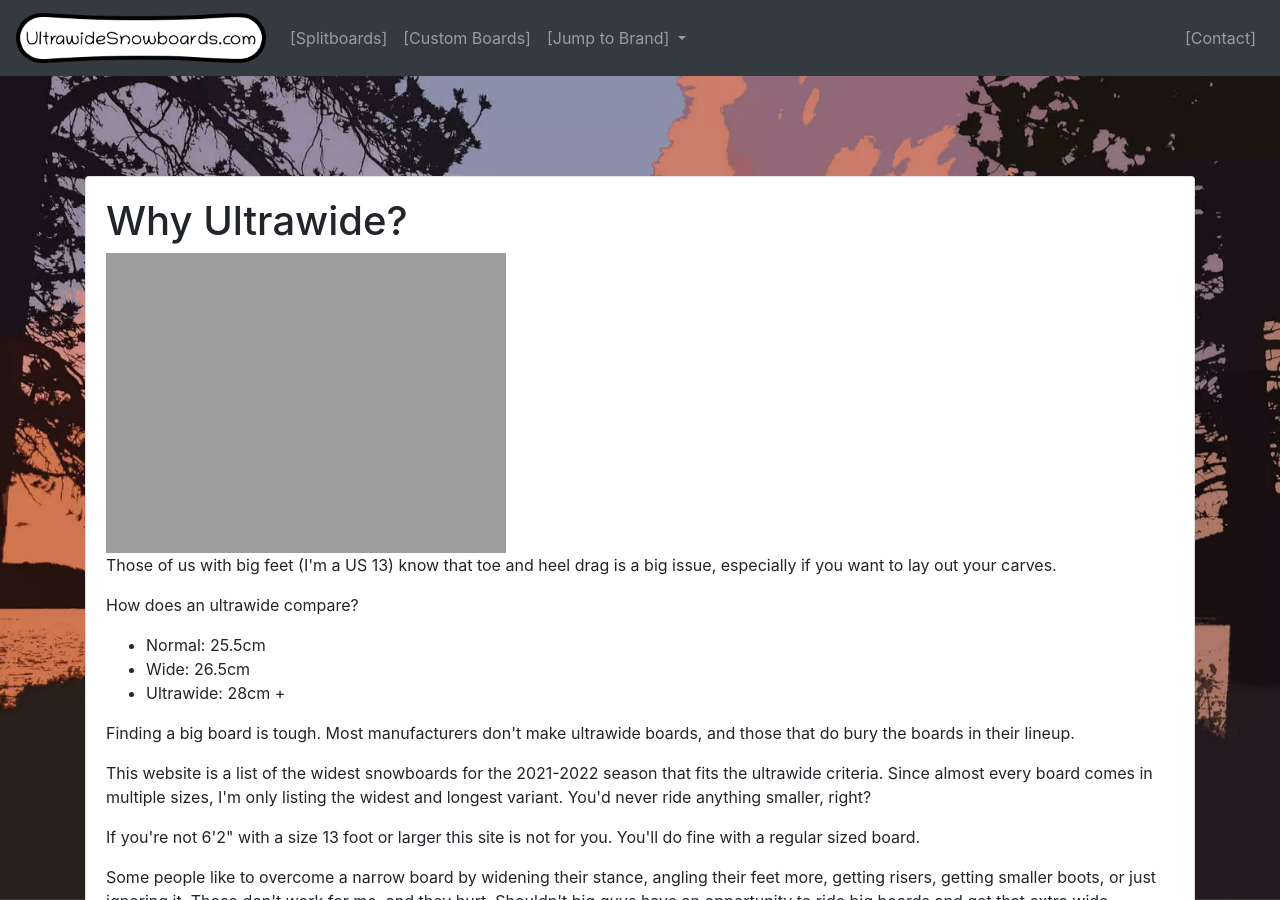
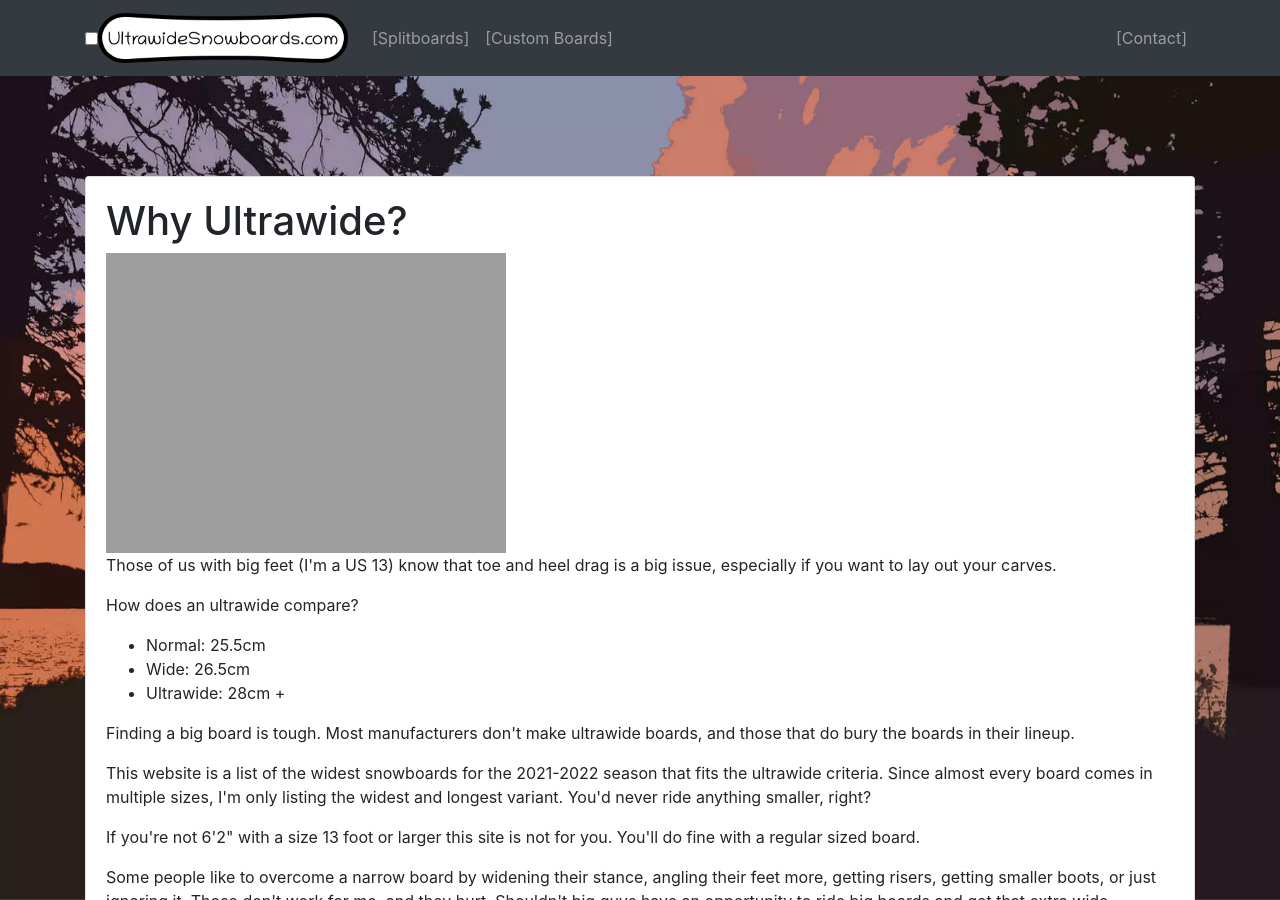
Before and after one commit to UltrawideSnowboards/ultrawidesnowboards.com, a Jekyll site: the page built from index.html, in a window 1280 px wide and 900 px high. Built offline with Jekyll 4.4.1, drawn with Linux system fonts in a browser that asks for light colours.

Commit message:
Hack fix top menu

```diff
--- a/_includes/header.html
+++ b/_includes/header.html
@@ -1,35 +1,49 @@
 <nav class="navbar navbar-expand-lg navbar-dark bg-dark">
+    <div class="container">
+        <!-- insert checkbox -->
+        <input type="checkbox" id="navbar-toggle-cbox">
+        <!-- change the "hamburger" icon from being a button to a label for checkbox -->
+        <div class="navbar-header">
+            <!-- <label for="navbar-toggle-cbox" class="navbar-toggle collapsed" data-toggle="collapse" data-target="#navbarSupportedContent" aria-expanded="false" aria-controls="navbar">
+                <span class="sr-only">Toggle navigation</span>
+                <span class="icon-bar"></span>
+                <span class="icon-bar"></span>
+                <span class="icon-bar"></span>
+            </label> -->
             <a class="navbar-brand" href="/">
                 <img src="{{ site.github.url }}/assets/img/site-logo.png" width="250" height="50" alt="" loading="eager">
             </a>
-    <button class="navbar-toggler" type="button" data-toggle="collapse" data-target="#navbarSupportedContent" aria-controls="navbarSupportedContent" aria-expanded="false" aria-label="Toggle navigation">
-        <span class="navbar-toggler-icon"></span>
-    </button>
+        </div>
+        <!-- end label not button -->
 
-    <div class="collapse navbar-collapse" id="navbarSupportedContent">
-        <ul class="navbar-nav mr-auto">
+        <!-- <button class="navbar-toggler" type="button" data-toggle="collapse" data-target="#navbarSupportedContent" aria-controls="navbarSupportedContent" aria-expanded="false" aria-label="Toggle navigation"> <span class="navbar-toggler-icon"></span>
+        </button> -->
+
+        <!-- <div class="collapse navbar-collapse" id="navbarSupportedContent"> -->
+            <ul class="nav navbar-nav mr-auto">
                 <li class="nav-item">
                     <a class="nav-link" href="/splitboards">[Splitboards]</a>
                 </li>
                 <li class="nav-item">
                     <a class="nav-link" href="/customboards">[Custom Boards]</a>
                 </li>
-            <li class="nav-item dropdown">
+                <!-- <li class="nav-item dropdown">
                     <a class="nav-link dropdown-toggle" href="#" id="navbarBrandsDropdown" role="button" data-toggle="dropdown" aria-haspopup="true" aria-expanded="false">
                         [Jump to Brand]
                     </a>
                     <div class="dropdown-menu" aria-labelledby="navbarBrandsDropdown">
-                    {% assign sorted = site.data.snowboards.brands | sort: 'name' %}
+                        {% assign sorted = site.data.snowboards.brands | sort : 'name' %}
                         {% for brand in sorted %}
                             <a class="dropdown-item" href="#{{ brand.name }}">{{ brand.name }}</a>
                         {% endfor %}
                     </div>
-            </li>
+                </li> -->
             </ul>
             <ul class="navbar-nav ml-auto">
                 <li class="nav-item">
                     <a class="nav-link" href="#contact-form">[Contact]</a>
                 </li>
             </ul>
+        <!-- </div> -->
     </div>
 </nav>
```
Lines whose indentation alone changed are shown as unchanged.
